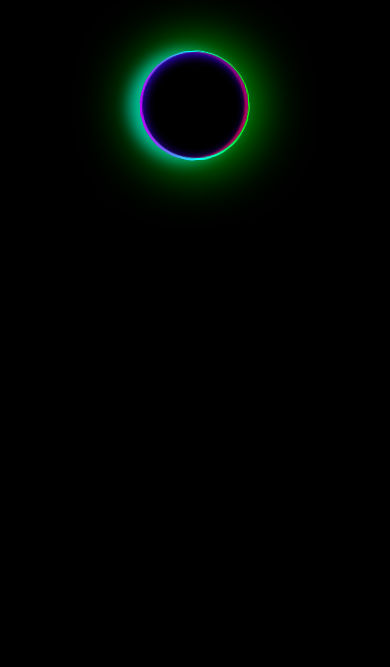
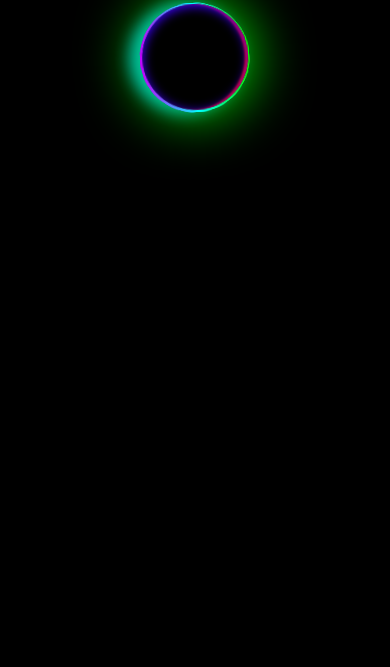
Before and after one commit to raul-careta/The-black-hole, a plain HTML site: page index.html in a window 390 px wide. Shown: the part 433-1100 px from the top of the page. Drawn offline with Linux system fonts and the light colour scheme.

Commit message:
arrumando titulo, distancia com o topo

```diff
--- a/styles.css
+++ b/styles.css
@@ -275,7 +275,7 @@ footer {
     }
 
     header {
-        padding: 3em;
+        padding: 0em;
     }
 
     h1 {
```
